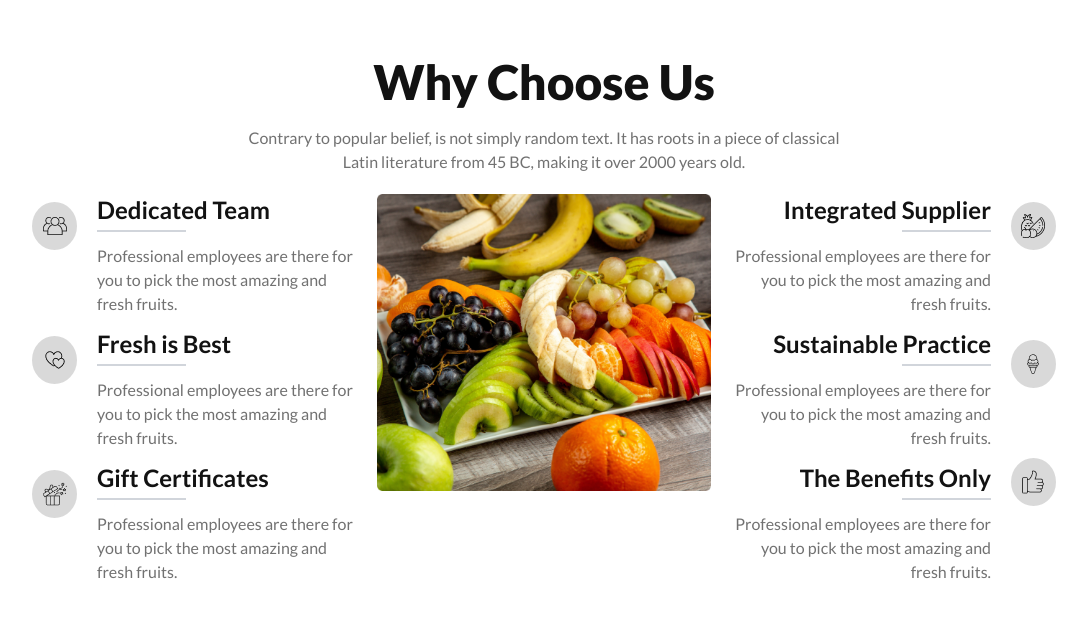
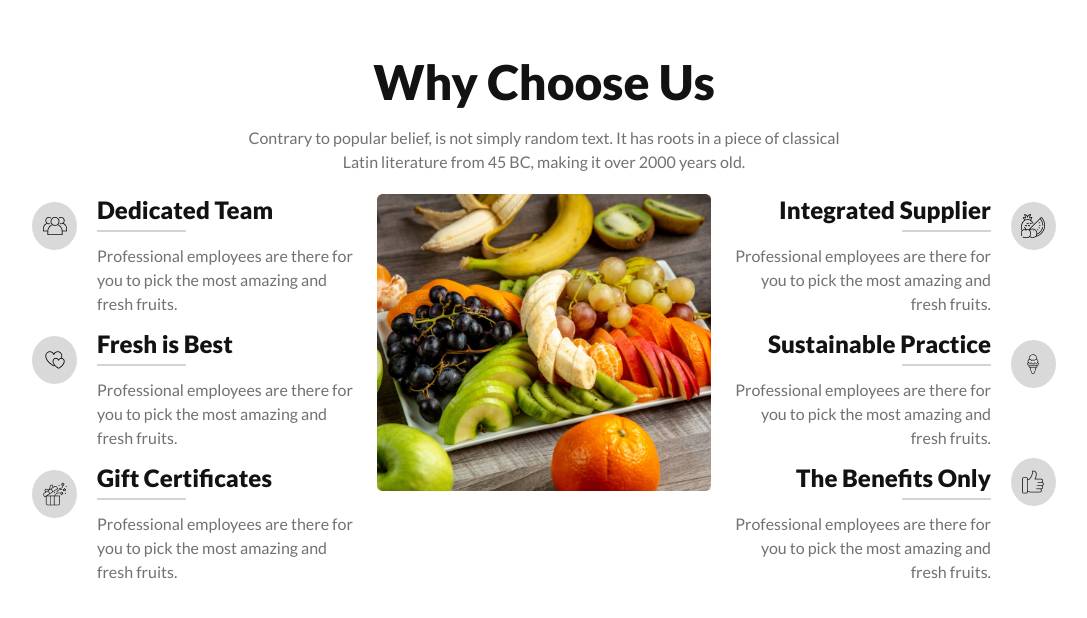
Before and after one commit to Shahadat-BD/BBA3-Fruits-Brust-Assignment, a plain HTML site: page index.html in a window 1280 px wide. Shown: the part 2039-2657 px from the top of the page, without its empty margins (96-1183 px from the left). Drawn offline with nearby package versions, Linux system fonts and the light colour scheme.

Commit message:
some design update of why choose section

```diff
--- a/index.html
+++ b/index.html
@@ -309,7 +309,7 @@
                       <div class="lg:w-24 lg:h-12 w-16 h-16 mx-auto flex items-center justify-center bg-[#8080804d] rounded-[50%] mt-2"><img src="./icon/group 1.png" alt="" srcset="">
                       </div>
                         <div class="lg:text-left text-center">
-                          <h3 class="text-[#121212] text-2xl font-bold lg:my-0 my-3">Dedicated Team</h3>
+                          <h3 class="text-[#121212] text-2xl font-extrabold lg:my-0 my-3">Dedicated Team</h3>
                           <hr class="lg:w-2/6 w-2/6 mx-auto lg:ml-0 border border-gray-300 my-1">
                            <p class="text-[#12121299] font-normal text-base mt-3 lg:w-full w-3/4 lg:mb-0 mb-4 mx-auto ">Professional employees are there for you to pick the most amazing and fresh fruits.</p>
                         </div>
@@ -319,7 +319,7 @@
                       <div class="lg:w-24 lg:h-12 w-16 h-16 mx-auto flex items-center justify-center bg-[#8080804d] rounded-[50%] mt-5"><img src="./icon/love 1.png" alt="" srcset="">
                       </div>
                       <div class="lg:text-left text-center">
-                        <h3 class="text-[#121212] mt-3 text-2xl font-bold lg:my-0 my-4 lg:mt-3">Fresh is Best</h3>
+                        <h3 class="text-[#121212] mt-3 text-2xl font-extrabold lg:my-0 my-4 lg:mt-3">Fresh is Best</h3>
                         <hr class="lg:w-2/6 w-2/6 mx-auto lg:ml-0 border border-gray-300 my-1">
                          <p class="text-[#12121299] font-normal text-base mt-3 lg:w-full w-3/4 lg:mb-0 mb-4 mx-auto">Professional employees are there for you to pick the most amazing and fresh fruits.</p>
                       </div>
@@ -329,7 +329,7 @@
                     <div class="lg:w-24 lg:h-12 w-16 h-16 mx-auto flex items-center justify-center bg-[#8080804d] rounded-[50%] mt-5"><img src="./icon/gift-box 1.png" alt="" srcset="">
                     </div>
                     <div class="lg:text-left text-center">
-                      <h3 class="text-[#121212] mt-3 text-2xl font-bold lg:my-0 my-4 lg:mt-3">Gift Certificates</h3>
+                      <h3 class="text-[#121212] mt-3 text-2xl font-extrabold lg:my-0 my-4 lg:mt-3">Gift Certificates</h3>
                       <hr class="lg:w-2/6 w-2/6 mx-auto lg:ml-0 border border-gray-300 my-1">
                        <p class="text-[#12121299] font-normal text-base mt-3 lg:w-full w-3/4 lg:mb-0 mb-4 mx-auto">Professional employees are there for you to pick the most amazing and fresh fruits.</p>
                     </div>
@@ -346,7 +346,7 @@
                     <div class="lg:w-24 lg:h-12 w-16 h-16 mx-auto flex items-center justify-center bg-[#8080804d] rounded-[50%] mt-2"><img src="./icon/fruit 1.png" alt="" srcset="">
                     </div>
                     <div class="lg:text-right text-center">
-                      <h3 class="text-[#121212] text-2xl font-bold lg:my-0 my-4 lg:mt-">Integrated Supplier</h3>
+                      <h3 class="text-[#121212] text-2xl font-extrabold lg:my-0 my-4 lg:mt-">Integrated Supplier</h3>
                       <hr class="lg:w-2/6 w-2/6 mx-auto lg:mr-0 border border-gray-300 my-1">
                       <p class="text-[#12121299] font-normal text-base mt-3 lg:w-full w-3/4 lg:mb-0 mb-4 mx-auto">Professional employees are there for you to pick the most amazing and fresh fruits.</p>
                     </div>
@@ -355,7 +355,7 @@
                     <div class="lg:w-24 lg:h-12 w-16 h-16 mx-auto flex items-center justify-center bg-[#8080804d] rounded-[50%] mt-6"><img src="./icon/ice-cream 1.png" alt="" srcset="">
                     </div>
                     <div class="lg:text-right text-center">
-                    <h3 class="text-[#121212] mt-3 text-2xl font-bold lg:my-0 my-4 lg:mt-3">Sustainable Practice</h3>
+                    <h3 class="text-[#121212] mt-3 text-2xl font-extrabold lg:my-0 my-4 lg:mt-3">Sustainable Practice</h3>
                     <hr class="lg:w-2/6 w-2/6 mx-auto lg:mr-0 border border-gray-300 my-1">
                     <p class="text-[#12121299] font-normal text-base mt-3 lg:w-full w-3/4 lg:mb-0 mb-4 mx-auto">Professional employees are there for you to pick the most amazing and fresh fruits.</p>
                     </div>
@@ -364,7 +364,7 @@
                     <div class="lg:w-24 lg:h-12 w-16 h-16 mx-auto flex items-center justify-center bg-[#8080804d] rounded-[50%] mt-6 md:mt-2"><img src="./icon/like 1.png" alt="" srcset="">
                     </div>
                     <div class="lg:text-right text-center">
-                    <h3 class="text-[#121212] mt-3 text-2xl font-bold lg:my-0 lg:mt-3 my-4">The Benefits Only</h3>
+                    <h3 class="text-[#121212] mt-3 text-2xl font-extrabold lg:my-0 lg:mt-3 my-4">The Benefits Only</h3>
                     <hr class="lg:w-2/6 w-2/6 mx-auto lg:mr-0 border border-gray-300 my-1">
                     <p class="text-[#12121299] font-normal text-base mt-3 lg:w-full w-3/4 lg:mb-0 mb-4 mx-auto">Professional employees are there for you to pick the most amazing and fresh fruits.</p>
                     </div>
```
